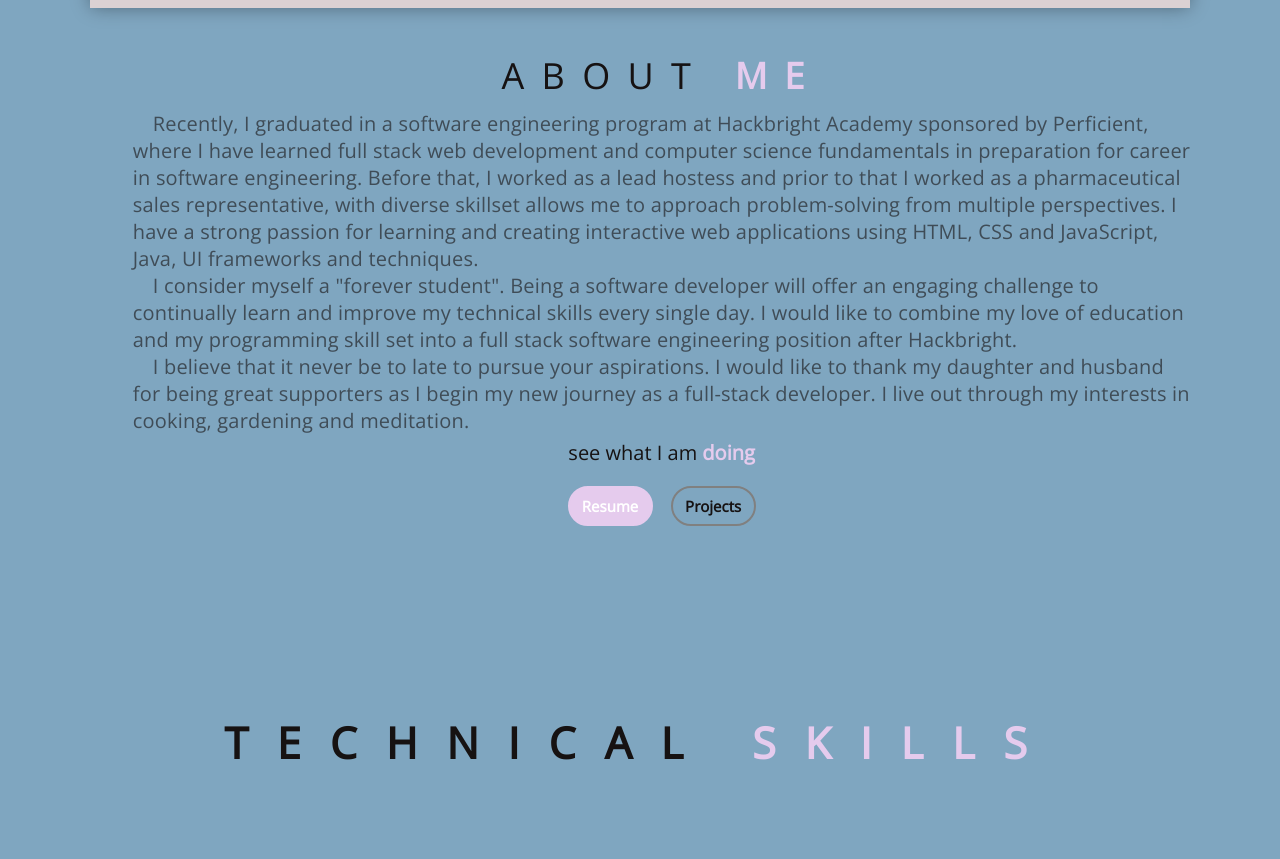
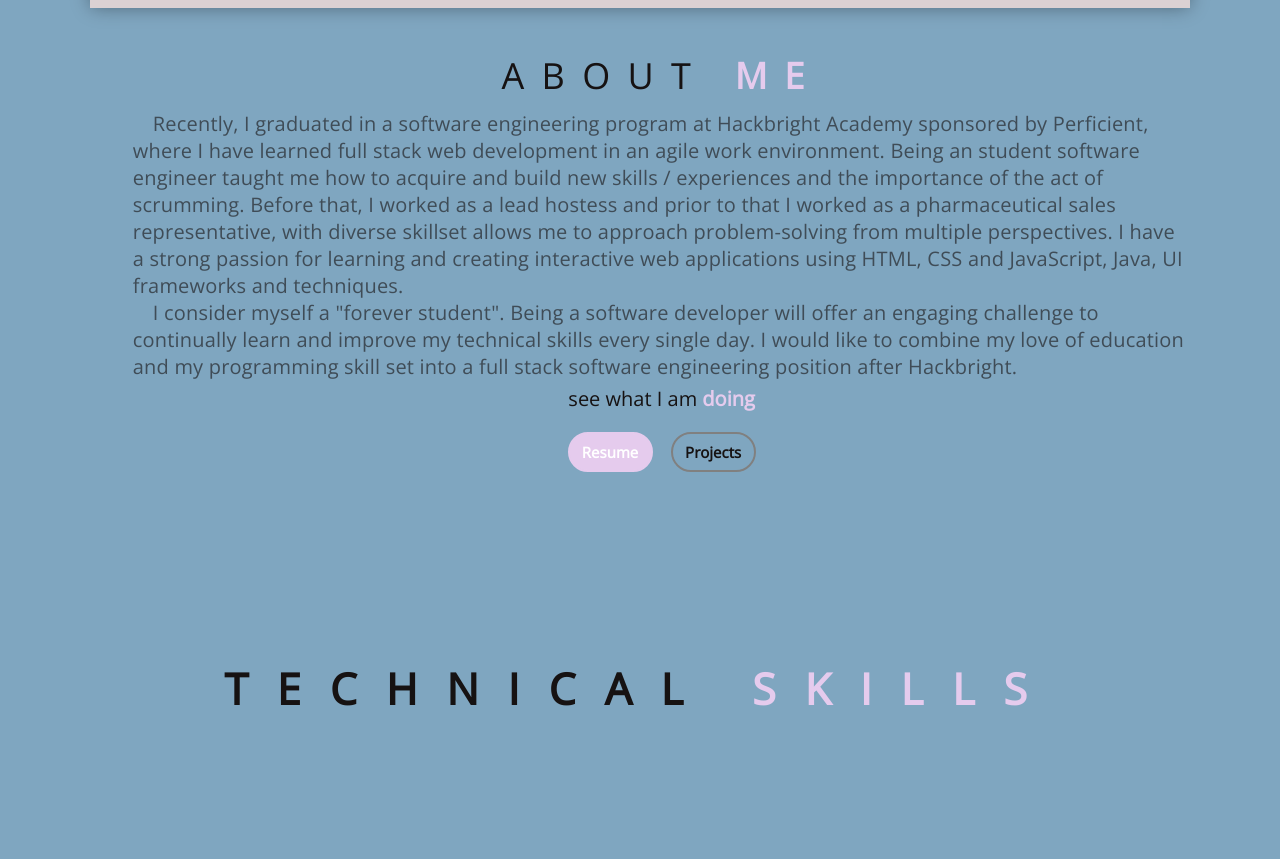
Before and after one commit to twells38/Sornya-Portfolio, a plain HTML site: page index.html in a window 1280 px wide. Shown: the part 1415-2274 px from the top of the page. Drawn offline with nearby package versions, Linux system fonts and the light colour scheme.

Commit message:
edit about me

```diff
--- a/index.html
+++ b/index.html
@@ -70,15 +70,13 @@
         <h1 class="section-title">about <span>me</span></h1>
         <div class="about-description">
           <p class="para1">
-            Recently, I graduated in a software engineering program at Hackbright Academy sponsored by Perficient, where I have learned full stack web development and computer science fundamentals in preparation for career in software engineering. Before that, I worked as a lead hostess and prior to that I worked as a pharmaceutical sales representative, with diverse skillset allows me to approach problem-solving from multiple perspectives.
+            Recently, I graduated in a software engineering program at Hackbright Academy sponsored by Perficient, where I have learned full stack web development in an agile work environment. Being an student software engineer taught me how to acquire and build new skills / experiences and the importance of the act of scrumming. Before that, I worked as a lead hostess and prior to that I worked as a pharmaceutical sales representative, with diverse skillset allows me to approach problem-solving from multiple perspectives.
             I have a strong passion for learning and creating interactive web applications using HTML, CSS and JavaScript, Java, UI frameworks and techniques.
             </p>
             <p class="para1">
               I consider myself a "forever student". Being a software developer will offer an engaging challenge to continually learn and improve my technical skills every single day. I would like to combine my love of education and my programming skill set into a full stack software engineering position after Hackbright.
             </p>
-            <p class="para1">
-              I believe that it never be to late to pursue your aspirations. I would like to thank my daughter and husband for being great supporters as I begin my new journey as a full-stack developer. I live out through my interests in cooking, gardening and meditation.
-            </p>
+
         </div>
           <h2>see what I am <span>doing</span></h2>
           <div class="about-btns">
```
